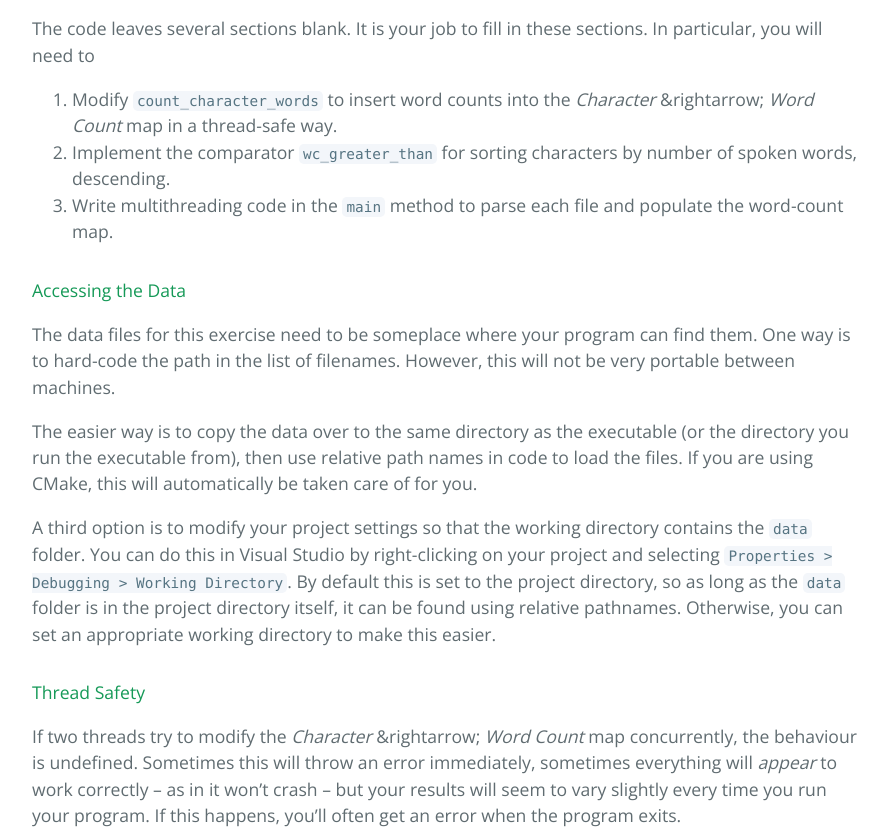
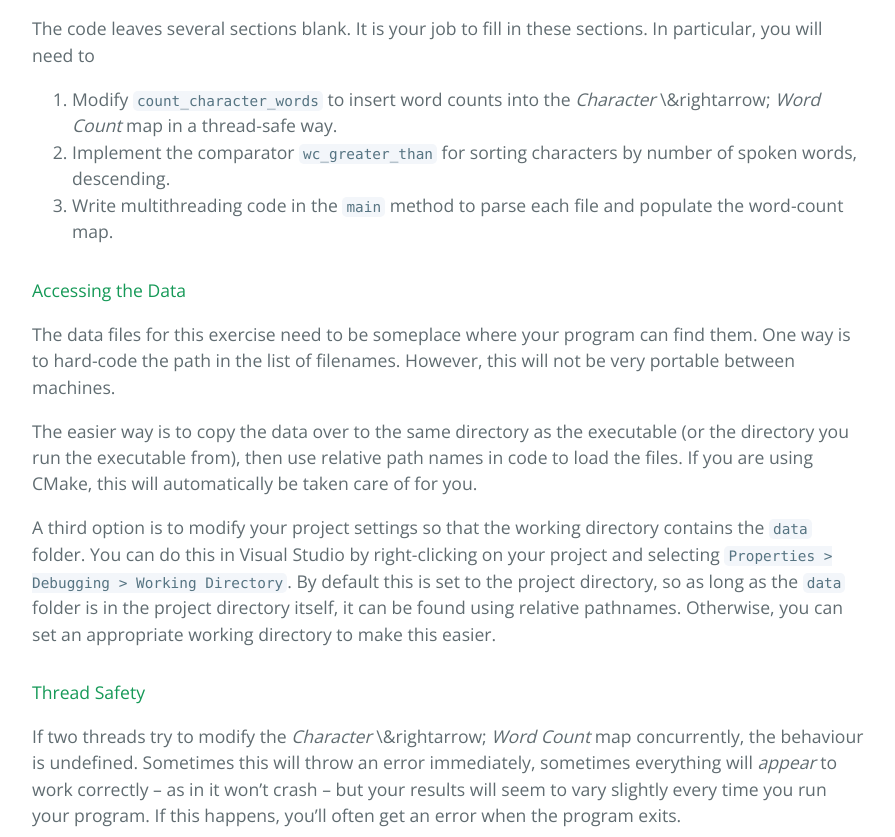
Before and after one commit to cpen333/cpen333.github.io, a Jekyll site: the page built from _labs/mutex.md, in a window 1280 px wide and 1400 px high, scrolled down 11757 px. Shown: the part 173-1010 px from the top of the window, without its empty margins (192-1087 px from the left). Built offline with Jekyll 4.4.1, drawn with Linux system fonts in a browser that asks for light colours; some of the changed text lies outside the part shown.

````diff
--- a/_labs/mutex.md
+++ b/_labs/mutex.md
@@ -252,7 +252,7 @@ We already have a word count function that we can make use of.  Now all we need
 
 If you open one of the plays, such as Romeo and Juliet, you will notice that *most* lines containing dialogue either begin with two spaces or with four spaces.  If the line starts with two, the line contains the name (or short-form) of the character speaking, followed by a period, followed by the character's dialogue.  If the line starts with four, it is usually a continuation of the previous character's lines.  This approach is by no means perfect, but should be sufficient for us to determine which Shakespearean character is the most verbose.
 
-We have provided much of the code for you in this exercise.  We will map *Character* &rightarrow; *Word Count* in an `std::map`.  We will parse a selection of Shakespeare's plays, extract the speakers of each line of dialogue, count the number of words, and update the counts in the map.  This should all be done in a multithreaded way.
+We have provided much of the code for you in this exercise.  We will map *Character* \&rightarrow; *Word Count* in an `std::map`.  We will parse a selection of Shakespeare's plays, extract the speakers of each line of dialogue, count the number of words, and update the counts in the map.  This should all be done in a multithreaded way.
 
 ```cpp
 #include <map>
@@ -435,7 +435,7 @@ int main() {
 ```
 The code leaves several sections blank.  It is your job to fill in these sections.  In particular, you will need to
 
-1. Modify `count_character_words` to insert word counts into the *Character* &rightarrow; *Word Count* map in a thread-safe way.
+1. Modify `count_character_words` to insert word counts into the *Character* \&rightarrow; *Word Count* map in a thread-safe way.
 2. Implement the comparator `wc_greater_than` for sorting characters by number of spoken words, descending.
 3. Write multithreading code in the `main` method to parse each file and populate the word-count map.
 
@@ -449,7 +449,7 @@ A third option is to modify your project settings so that the working directory
 
 #### Thread Safety
 
-If two threads try to modify the *Character* &rightarrow; *Word Count* map concurrently, the behaviour is undefined.  Sometimes this will throw an error immediately, sometimes everything will *appear* to work correctly -- as in it won't crash -- but your results will seem to vary slightly every time you run your program.  If this happens, you'll often get an error when the program exits.
+If two threads try to modify the *Character* \&rightarrow; *Word Count* map concurrently, the behaviour is undefined.  Sometimes this will throw an error immediately, sometimes everything will *appear* to work correctly -- as in it won't crash -- but your results will seem to vary slightly every time you run your program.  If this happens, you'll often get an error when the program exits.
 
 If the program doesn't crash right away, these concurrent modification errors can be very difficult to track down and fix.  If ever your program crashes when it closes, it's because you have overrun some memory somewhere.  It was possibly overwriting some other variables in the process, but didn't do enough damage to trigger an error at the time.  You see the error at the end as the program tries to clean up its allocated memory and notices... hey, this vector/map/array was supposed to be done by now, but seems to keep going past the end!
 
````
